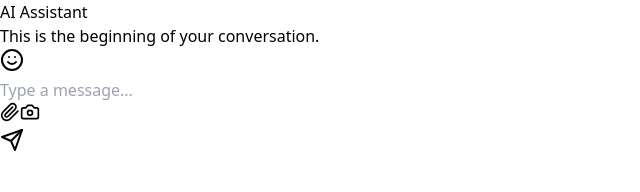
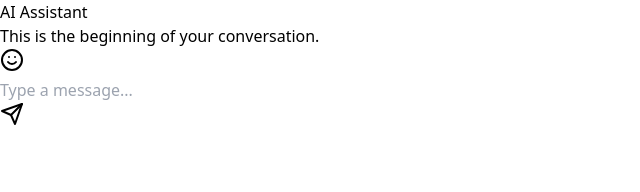
Before and after one commit to Arthurkhan/ai-chat-mobile-app, a React (Vite) app: page / in a window 1280 px wide. Shown: the top 192 px of the page, without its empty margins (0-640 px from the left). Built offline with nearby package versions, Linux system fonts and the light colour scheme; the HTML template or start-up script is replaced by a standard one.

Commit message:
Remove Paperclip and Camera buttons

```diff
--- a/src/App.jsx
+++ b/src/App.jsx
@@ -1,5 +1,5 @@
 import React, { useState, useEffect, useRef } from 'react';
-import { Smile, Paperclip, Camera, Send } from 'lucide-react';
+import { Smile, Send } from 'lucide-react';
 
 // Main App Component
 export default function App() {
@@ -269,14 +269,6 @@ export default function App() {
               className="flex-1 bg-transparent outline-none text-sm placeholder-gray-400"
               disabled={isLoading} // Disable input while waiting for a response
             />
-            <div className="flex gap-2 ml-2">
-              <button className="text-gray-600 cursor-not-allowed" disabled>
-                <Paperclip size={20} />
-              </button>
-              <button className="text-gray-600 cursor-not-allowed" disabled>
-                <Camera size={20} />
-              </button>
-            </div>
           </div>
 
           <button
```
